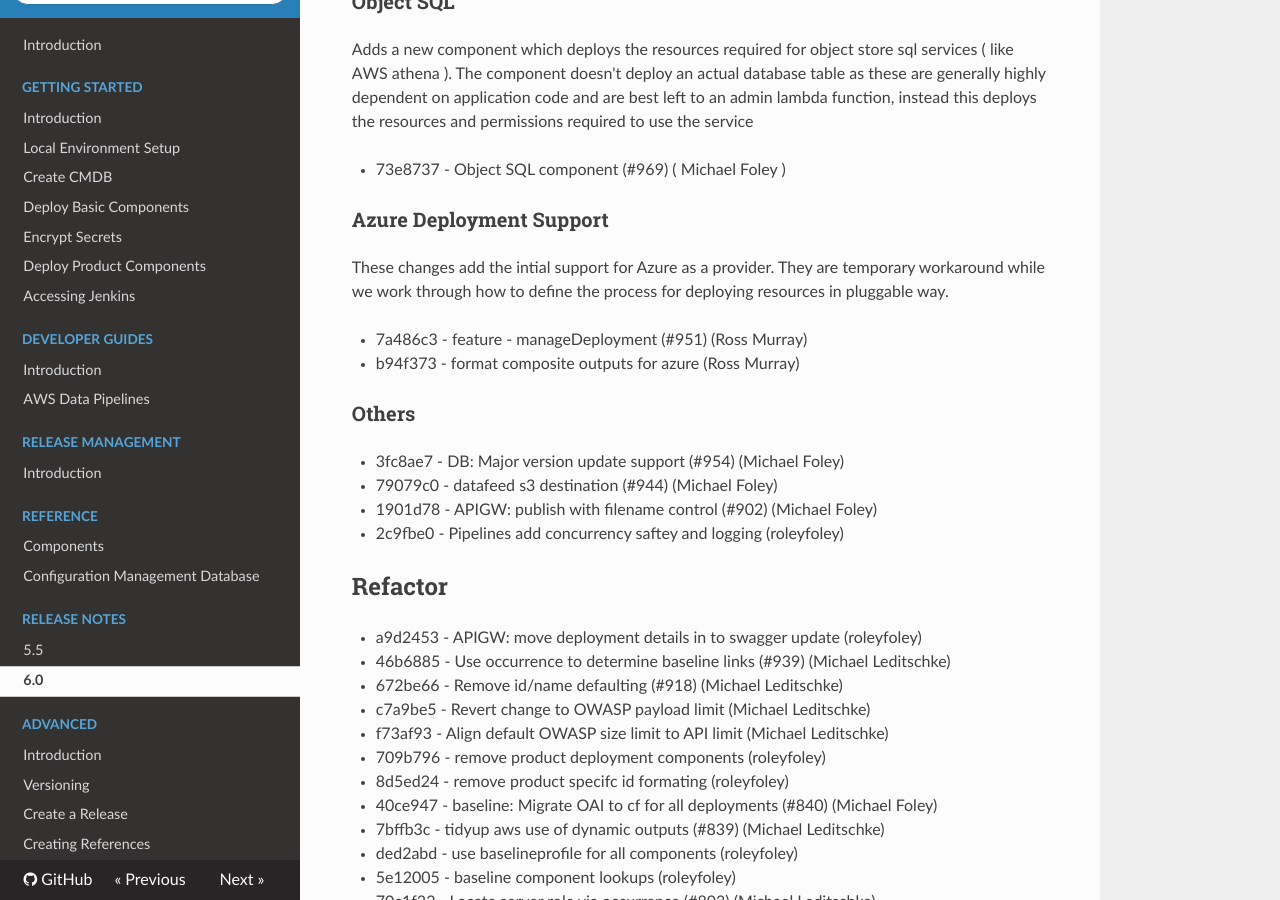
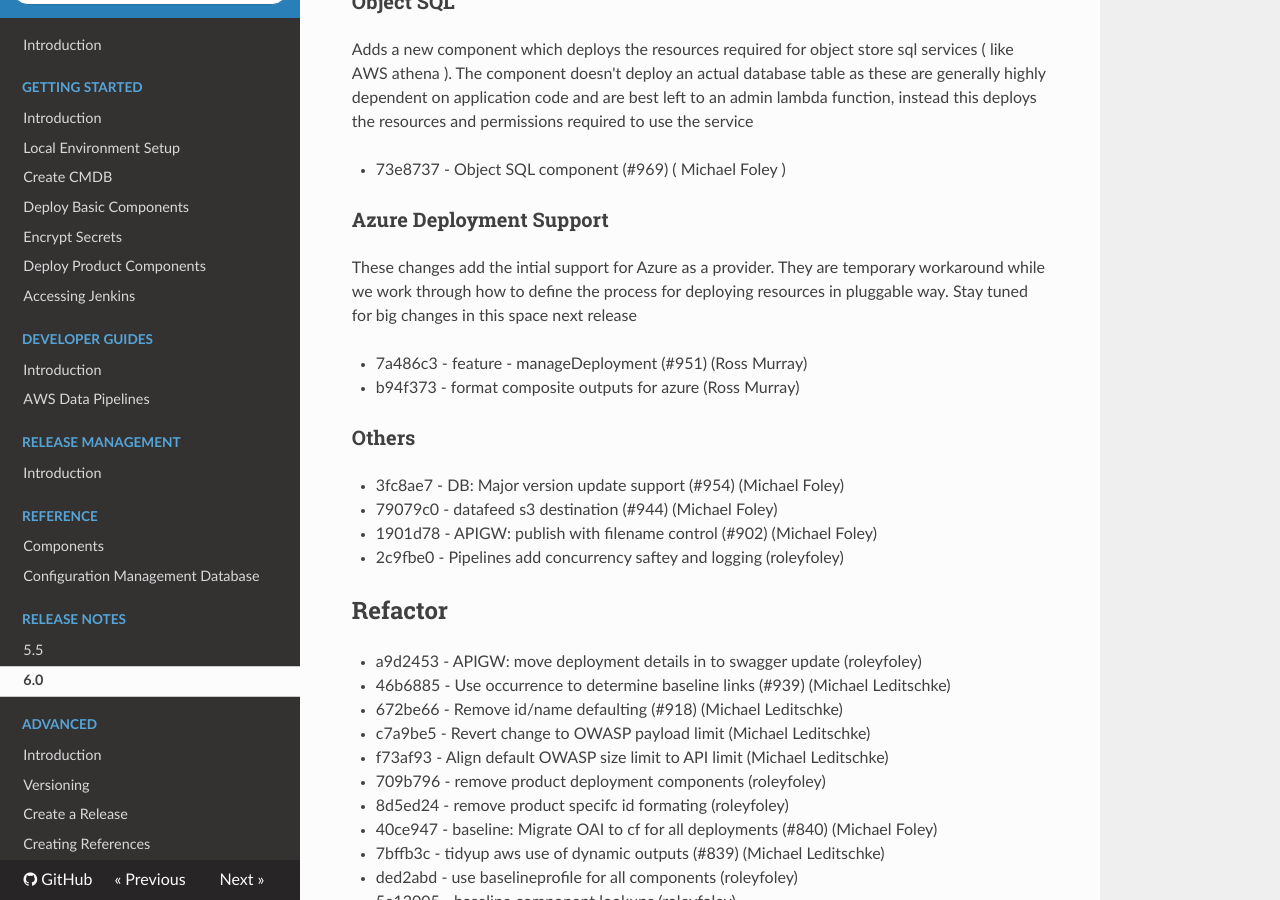
Before and after one commit to codeontap/codeontap, an MkDocs documentation site: the page built from docs/change-logs/6.0.md, in a window 1280 px wide and 900 px high, scrolled down 7094 px. Built offline with MkDocs 1.6.1, drawn with Linux system fonts in a browser that asks for light colours; nearby versions of some CDN libraries.

Commit message:
trigger version updat

```diff
--- a/docs/change-logs/6.0.md
+++ b/docs/change-logs/6.0.md
@@ -266,7 +266,7 @@ Adds a new component which deploys the resources required for object store sql s
 
 ### Azure Deployment Support
 
-These changes add the intial support for Azure as a provider. They are temporary workaround while we work through how to define the process for deploying resources in pluggable way.
+These changes add the intial support for Azure as a provider. They are temporary workaround while we work through how to define the process for deploying resources in pluggable way. Stay tuned for big changes in this space next release
 
 - 7a486c3 - feature - manageDeployment (#951) (Ross Murray)
 - b94f373 - format composite outputs for azure (Ross Murray)
```
